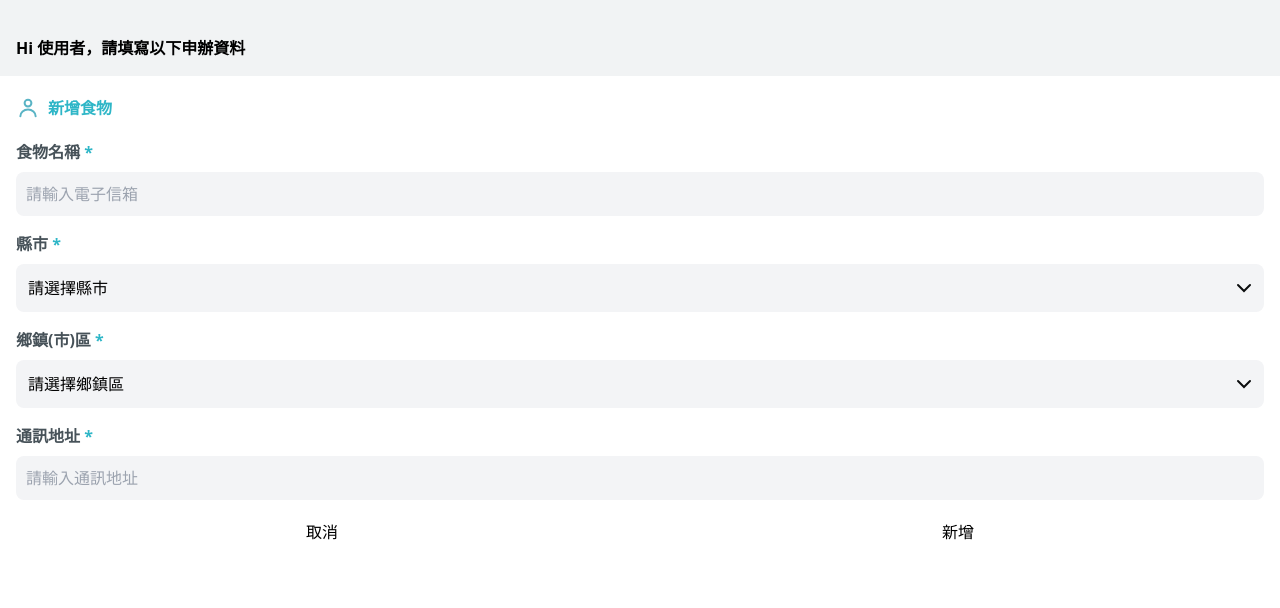
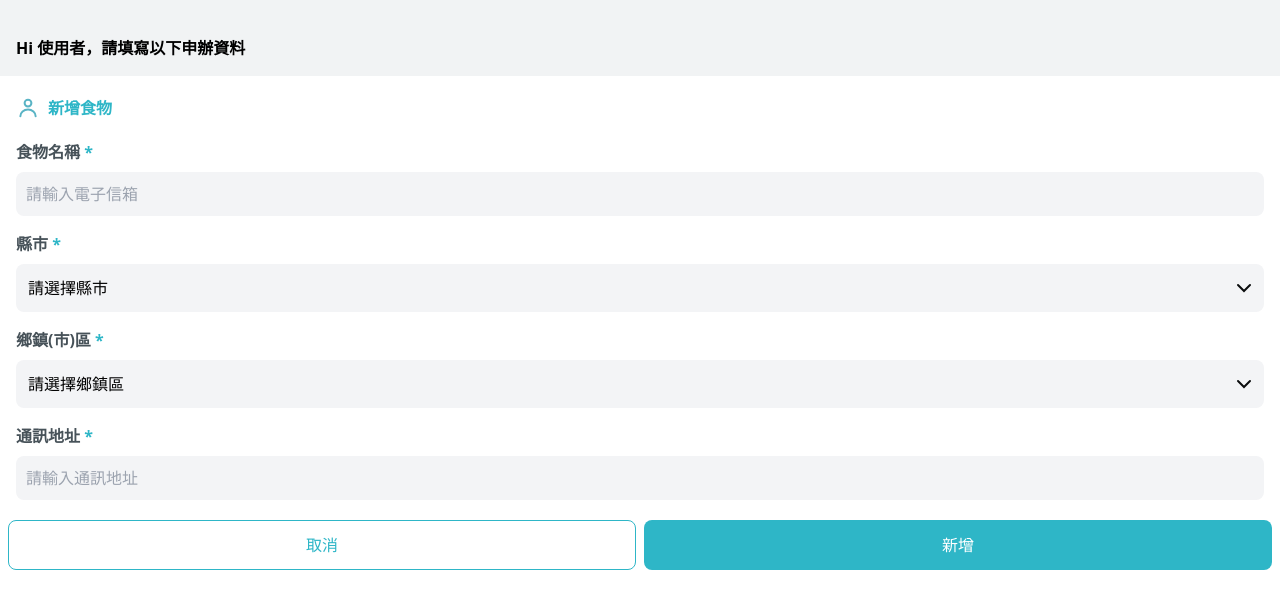
Before and after one commit to tsai0815/cheap-guide, a website: page html/form.html in a window 1280 px wide. Drawn offline with nearby package versions, Linux system fonts and the light colour scheme.

Commit message:
UI of the form

```diff
--- a/html/form.html
+++ b/html/form.html
@@ -23,7 +23,6 @@
                 class="transition-transform"
               /><span class="text-primary-500 font-bold ml-2">新增食物</span>
             </div>
-
           </button>
           <div class="grid grid-rows-[0fr] transition-all grid-rows-[1fr]">
             <div class="overflow-hidden flex flex-col gap-4 pt-5">
@@ -94,8 +93,12 @@
         </div>
       </section>
       <div class="grid grid-cols-2 gap-x-2 px-2">
-        <button type="button" class="btn btn-outline">取消</button>
-        <button type="button" class="btn btn-primary">新增</button>
+        <a
+          href="/"
+          class="base-button text-center base-button--outline"
+          disabled="false"
+          >取消</a
+        ><button class="base-button base-button--rectangular">新增</button>
       </div>
       <!-- 刪除 "FormPreview" 組件的部分 -->
     </div>
```
